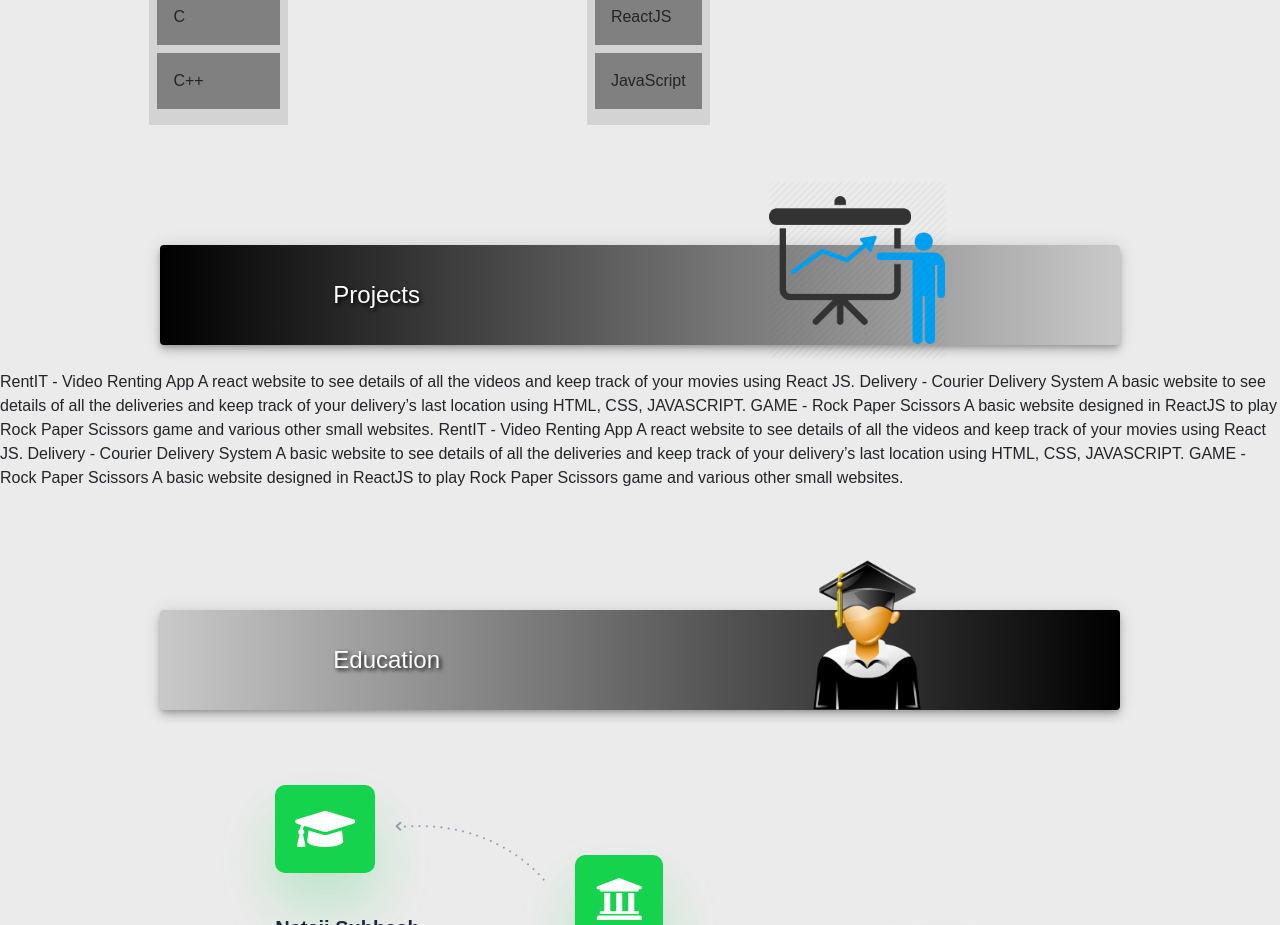
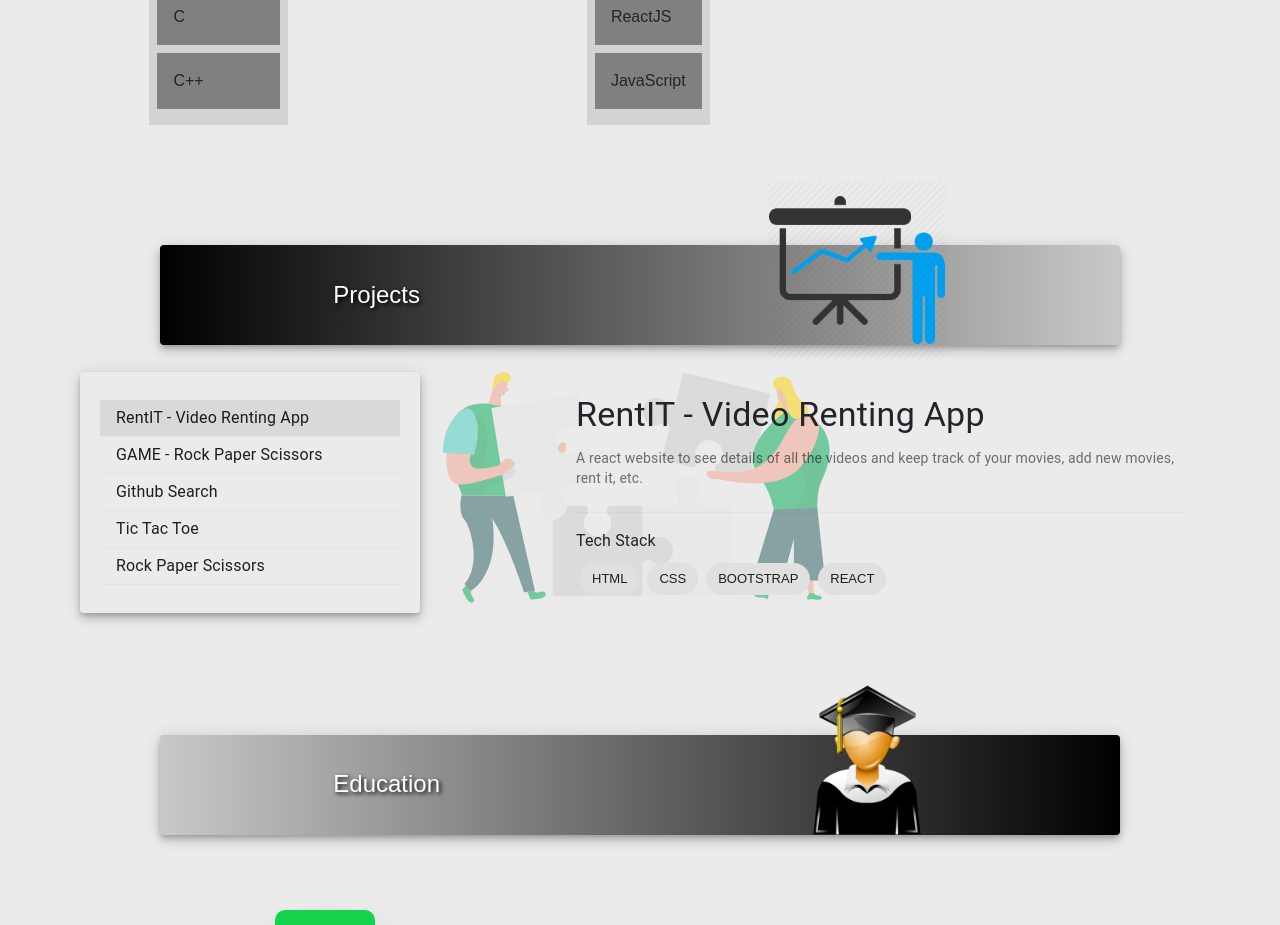
Before and after one commit to rishabranjan/portfolio, a React (Create React App) app: page / in a window 1280 px wide. Shown: the part 1960-2885 px from the top of the page. Built offline with nearby package versions, Linux system fonts and the light colour scheme.

Commit message:
project details section done

```diff
--- /dev/null
+++ b/src/components/ProjectDetails.jsx
@@ -0,0 +1,59 @@
+import React from "react";
+import { makeStyles } from "@material-ui/core/styles";
+import Chip from "@material-ui/core/Chip";
+import Button from "@material-ui/core/Button";
+import Grid from "@material-ui/core/Grid";
+import Divider from "@material-ui/core/Divider";
+import Typography from "@material-ui/core/Typography";
+
+const useStyles = makeStyles((theme) => ({
+  root: {
+    width: "100%",
+    // maxWidth: 360,
+    backgroundColor: 0,
+  },
+  chip: {
+    margin: theme.spacing(0.5),
+  },
+  section1: {
+    margin: theme.spacing(3, 2),
+  },
+  section2: {
+    margin: theme.spacing(2),
+  },
+  section3: {
+    margin: theme.spacing(3, 1, 1),
+  },
+}));
+
+export default function ProjectDetails(props) {
+  const classes = useStyles();
+
+  return (
+    <div className={classes.root}>
+      <div className={classes.section1}>
+        <Grid container alignItems="center">
+          <Grid item xs>
+            <Typography gutterBottom variant="h4">
+              {props.ProjectDetails.name}
+            </Typography>
+          </Grid>
+        </Grid>
+        <Typography color="textSecondary" variant="body2">
+          {props.ProjectDetails.details}
+        </Typography>
+      </div>
+      <Divider variant="middle" />
+      <div className={classes.section2}>
+        <Typography gutterBottom variant="body1">
+          Tech Stack
+        </Typography>
+        <div>
+          {props.ProjectDetails.techs.map((teach) => (
+            <Chip className={classes.chip} label={teach} />
+          ))}
+        </div>
+      </div>
+    </div>
+  );
+}
--- /dev/null
+++ b/src/components/ProjectNav.jsx
@@ -0,0 +1,53 @@
+import React from "react";
+import Button from "@material-ui/core/Button";
+import ClickAwayListener from "@material-ui/core/ClickAwayListener";
+import Grow from "@material-ui/core/Grow";
+import Paper from "@material-ui/core/Paper";
+import Popper from "@material-ui/core/Popper";
+import MenuItem from "@material-ui/core/MenuItem";
+import MenuList from "@material-ui/core/MenuList";
+import { makeStyles } from "@material-ui/core/styles";
+import Divider from "@material-ui/core/Divider";
+
+const useStyles = makeStyles((theme) => ({
+  root: {
+    display: "flex",
+  },
+  paper: {
+    marginRight: theme.spacing(2),
+    background: 0,
+  },
+  menuList: {
+    width: 300,
+    margin: 20,
+  },
+}));
+
+export default function ProjectNav(props) {
+  const classes = useStyles();
+  //   const anchorRef = React.useRef(null);
+
+  return (
+    <div className={classes.root}>
+      <Paper elevation={6} className={classes.paper}>
+        <MenuList className={classes.menuList}>
+          {props.projects.projects.map((project) => (
+            <>
+              <MenuItem
+                onClick={() => props.onChange(project)}
+                autoFocus={
+                  props.projects.currentProject.number === project.number
+                    ? true
+                    : false
+                }
+              >
+                {project.name}
+              </MenuItem>
+              <Divider />
+            </>
+          ))}
+        </MenuList>
+      </Paper>
+    </div>
+  );
+}
--- a/src/components/Projects.jsx
+++ b/src/components/Projects.jsx
@@ -1,9 +1,60 @@
 import React, { Component } from "react";
 import { Grid, Card } from "@material-ui/core";
+import Paper from "@material-ui/core/Paper";
 import "./style/projects.css";
+import ProjectNav from "./ProjectNav";
+import ProjectDetails from "./ProjectDetails";
 
 class Projects extends Component {
-  state = {};
+  state = {
+    currentProject: {
+      number: 1,
+      name: "RentIT - Video Renting App",
+      details:
+        " A react website to see details of all the videos and keep track of your movies, add new movies, rent it, etc.",
+      techs: ["HTML", "CSS", "BOOTSTRAP", "REACT"],
+    },
+    projects: [
+      {
+        number: 1,
+        name: "RentIT - Video Renting App",
+        details:
+          " A react website to see details of all the videos and keep track of your movies, add new movies, rent it, etc.",
+        techs: ["HTML", "CSS", "BOOTSTRAP", "REACT"],
+      },
+      {
+        number: 2,
+        name: "GAME - Rock Paper Scissors",
+        details:
+          " A basic website designed in ReactJS to play Rock Paper Scissors game and various other small websites.",
+        techs: ["HTML", "CSS", "BOOTSTRAP", "REACT"],
+      },
+      {
+        number: 3,
+        name: "Github Search",
+        details:
+          " This is a basic react app using github api using semantic-ui and hooks. You can enter your username on the search button to get your details simple and straight.",
+        techs: ["HTML", "CSS", "Material UI", "REACT"],
+      },
+      {
+        number: 4,
+        name: "Tic Tac Toe",
+        details: "tic-tac-toe game with min-max algorithm.",
+        techs: ["HTML", "CSS", "BOOTSTRAP", "Javascript"],
+      },
+      {
+        number: 5,
+        name: "Rock Paper Scissors",
+        details: " This a rock paper scissor game.",
+        techs: ["HTML", "CSS", "BOOTSTRAP", "REACT"],
+      },
+    ],
+  };
+
+  onChange = (number) => {
+    this.setState({ currentProject: number });
+  };
+
   render() {
     return (
       <div id="Projects">
@@ -21,18 +72,15 @@ class Projects extends Component {
             width="180px"
           />
         </Card>
-        RentIT - Video Renting App A react website to see details of all the
-        videos and keep track of your movies using React JS. Delivery - Courier
-        Delivery System A basic website to see details of all the deliveries and
-        keep track of your delivery’s last location using HTML, CSS, JAVASCRIPT.
-        GAME - Rock Paper Scissors A basic website designed in ReactJS to play
-        Rock Paper Scissors game and various other small websites.
-        RentIT - Video Renting App A react website to see details of all the
-        videos and keep track of your movies using React JS. Delivery - Courier
-        Delivery System A basic website to see details of all the deliveries and
-        keep track of your delivery’s last location using HTML, CSS, JAVASCRIPT.
-        GAME - Rock Paper Scissors A basic website designed in ReactJS to play
-        Rock Paper Scissors game and various other small websites.
+        <div className="projectmain">
+          <Grid item xs={3}>
+            <ProjectNav projects={this.state} onChange={this.onChange} />
+          </Grid>
+          <Grid item xs={6}>
+            {/* <Paper>xs=6</Paper> */}
+            <ProjectDetails ProjectDetails={this.state.currentProject} />
+          </Grid>
+        </div>
       </div>
     );
   }
--- a/src/components/style/projects.css
+++ b/src/components/style/projects.css
@@ -19,5 +19,25 @@
 #Projects {
   padding-top: 120px;
   background-color: #ebebeb;
+}
 
+.projectmain {
+  display: flex;
+  justify-content: space-around;
+  align-items: center;
+  /* background: url("/src/components/style/project.svg") no-repeat center 100%; */
+  position: relative;
+  z-index: 1;
 }
+
+.projectmain::after {
+  content: "";
+  background: url("/src/components/style/project.svg") no-repeat center 100%;
+  opacity: 0.5;
+  top: 0;
+  left: 0;
+  bottom: 0;
+  right: 0;
+  position: absolute;
+  z-index: -1;
+}
```
Also changed, not shown: src/components/style/project.svg (added).
